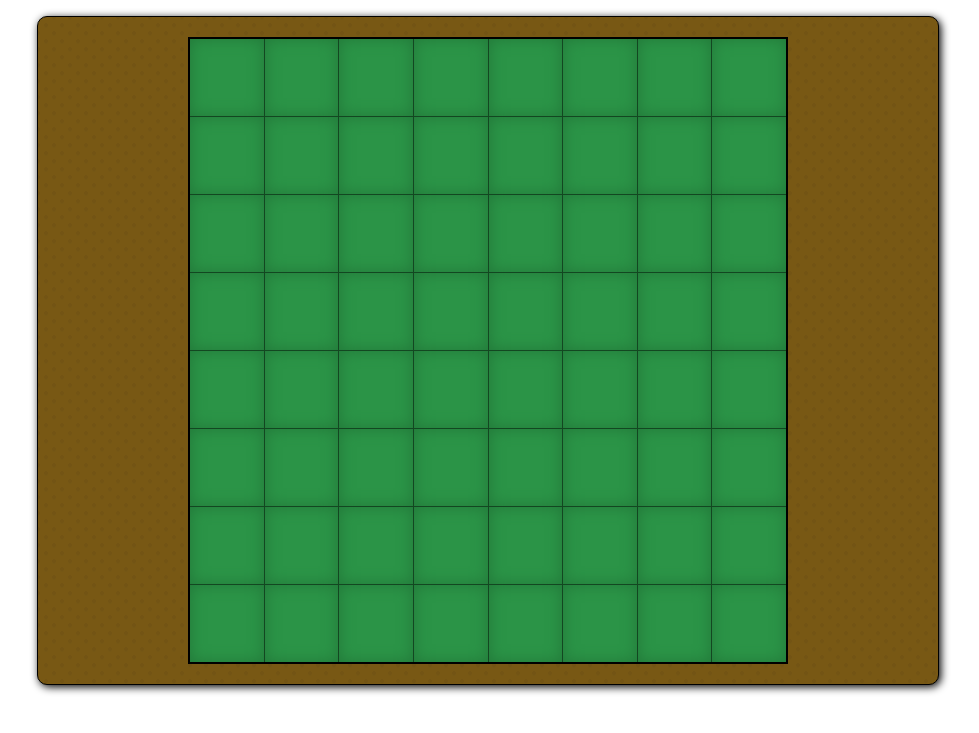
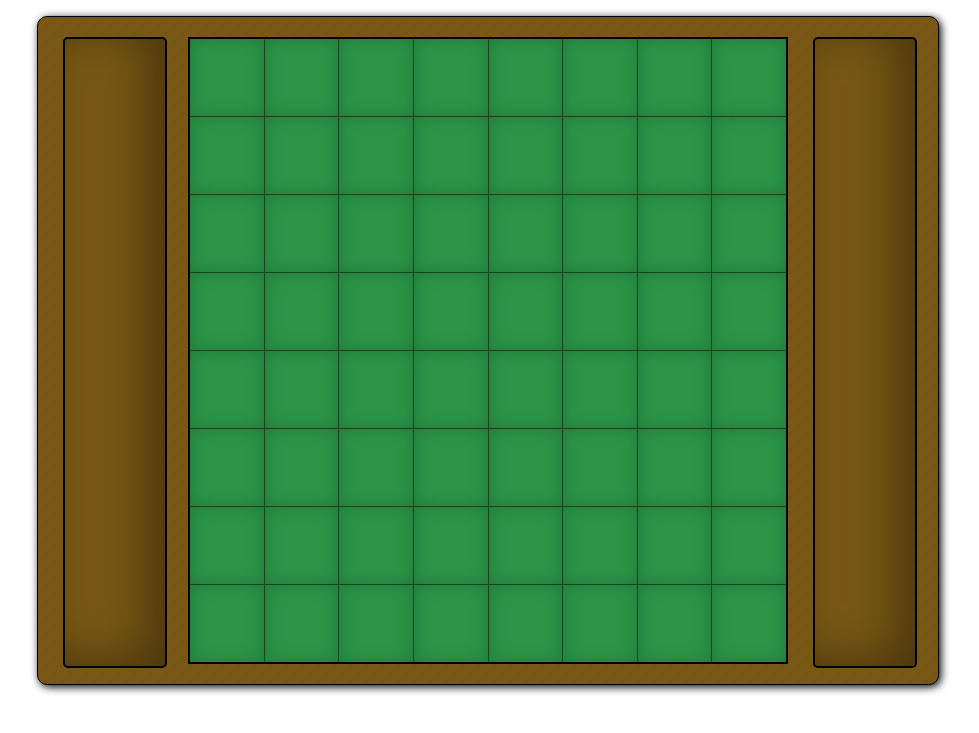
Before and after one commit to DarthKipsu/othello, a plain HTML site: page index.html in a window 1280 px wide. Shown: the part 55-788 px from the top of the page, without its empty margins (152-1131 px from the left). Drawn offline with nearby package versions, Linux system fonts and the light colour scheme.

Commit message:
add player and opponent chip slots

```diff
--- a/css/gamegrid.css
+++ b/css/gamegrid.css
@@ -1,6 +1,6 @@
 #gamegrid {
 	margin: auto;
-	padding: none;
+	padding: 0;
 	width: 600px;
 	background-color: #2B9447;
 	border: 2px solid black;
@@ -13,3 +13,22 @@ td {
 	border: 1px solid #134721;
 	box-shadow:  0 0 15px #227839 inset;
 }
+
+#player-slot, #opponent-slot {
+	width: 100px;
+	height: 627px;
+	border: 2px solid black;
+	border-radius: 5px;
+	position: absolute;
+	left: 50%;
+	background-color: #785814;
+	box-shadow:  -20px -8px 45px #4D380E inset;
+}
+
+#player-slot {
+	margin-left: -425px;
+}
+
+#opponent-slot{
+	margin-left: 325px;
+}
--- a/script/gamegrid.js
+++ b/script/gamegrid.js
@@ -3,7 +3,7 @@ $(document).ready(function() {
 });
 
 function createGameboard() {
-	$('#game-wrapper').append(createGamegrid());
+	$('#game-wrapper').append(createPlayerSlot(), createOpponentSlot(), createGamegrid());
 };
 
 function createGamegrid() {
@@ -15,7 +15,7 @@ function createGamegrid() {
 
 function addRowsToGamegrid(gamegrid) {
 	for (var i=1; i<9; i++) {
-		var row = document.createElement('tr'); // row tr element
+		var row = document.createElement('tr'); // gamegrid row tr element
 		addColumnsToGamegridRows(row, i);
 		gamegrid.appendChild(row);
 	};
@@ -23,9 +23,21 @@ function addRowsToGamegrid(gamegrid) {
 
 function addColumnsToGamegridRows(row, number) {
 	for (var i=1; i<9; i++) {
-		var column = document.createElement('td'); // column td element
+		var column = document.createElement('td'); // gamegrid column td element
 		$(column).data('row', number);
 		$(column).data('column', i);
 		row.appendChild(column);
 	};
 }
+
+function createPlayerSlot() {
+	var playerSlot = document.createElement('div');
+	playerSlot.id = "player-slot";
+	return playerSlot;
+}
+
+function createOpponentSlot() {
+	var opponentSlot = document.createElement('div');
+	opponentSlot.id = "opponent-slot";
+	return opponentSlot;
+}
```
Also changed, not shown: specs/gamegrid.spec.js (+8 -1 lines).
